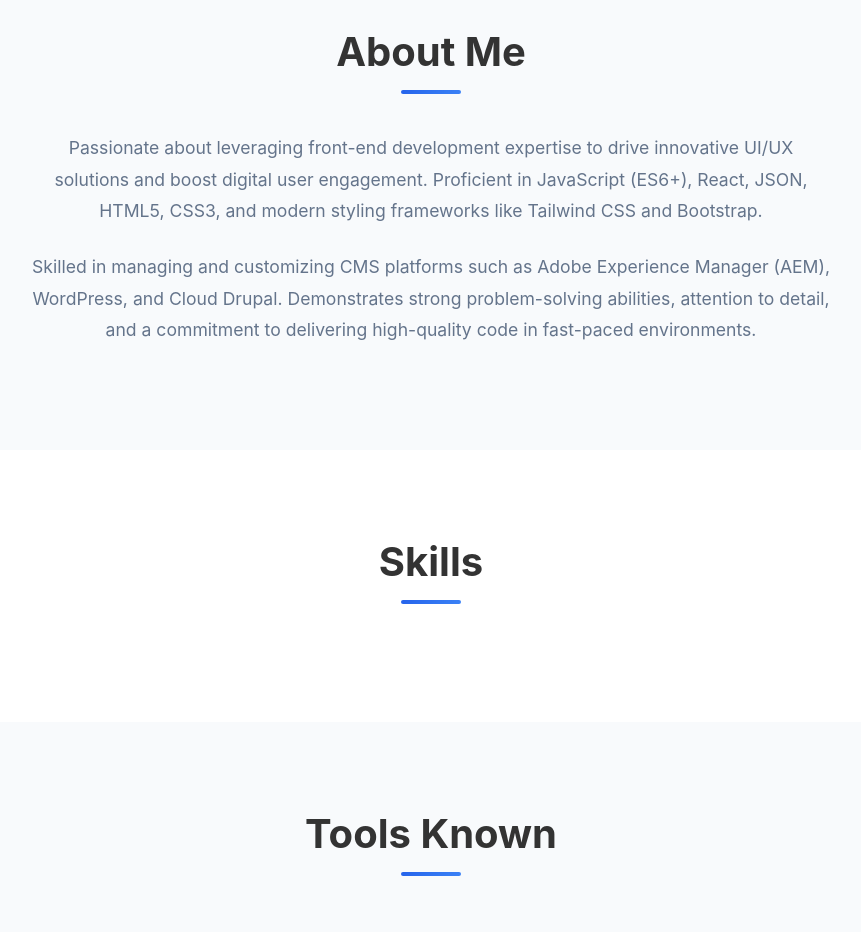
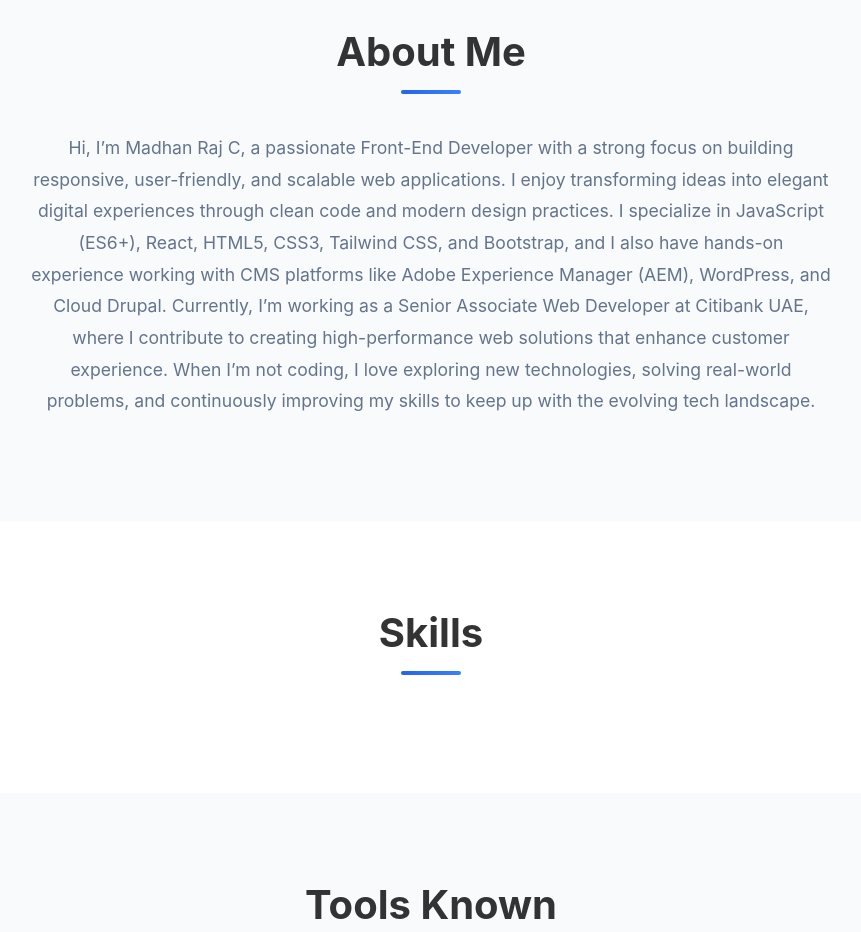
Before and after one commit to MadhanRajC/Portfolio, a plain HTML site: page index.html in a window 1280 px wide. Shown: the part 860-1792 px from the top of the page, without its empty margins (209-1070 px from the left). Drawn offline with Linux system fonts and the light colour scheme; a script that the page names is missing.

```diff
--- a/index.html
+++ b/index.html
@@ -77,11 +77,13 @@
                 <h2 class="section-title">About Me</h2>
                 <div class="about-content">
                     <p class="about-text">
-                        Passionate about leveraging front-end development expertise to drive innovative UI/UX solutions and boost digital user engagement. Proficient in JavaScript (ES6+), React, JSON, HTML5, CSS3, and modern styling frameworks like Tailwind CSS and Bootstrap.
-                    </p>
-                    <p class="about-text">
-                        Skilled in managing and customizing CMS platforms such as Adobe Experience Manager (AEM), WordPress, and Cloud Drupal. Demonstrates strong problem-solving abilities, attention to detail, and a commitment to delivering high-quality code in fast-paced environments.
-                    </p>
+                        Hi, I’m Madhan Raj C, a passionate Front-End Developer with a strong focus on building responsive, user-friendly, and scalable web applications. I enjoy transforming ideas into elegant digital experiences through clean code and modern design practices.
+
+I specialize in JavaScript (ES6+), React, HTML5, CSS3, Tailwind CSS, and Bootstrap, and I also have hands-on experience working with CMS platforms like Adobe Experience Manager (AEM), WordPress, and Cloud Drupal.
+
+Currently, I’m working as a Senior Associate Web Developer at Citibank UAE, where I contribute to creating high-performance web solutions that enhance customer experience.
+
+When I’m not coding, I love exploring new technologies, solving real-world problems, and continuously improving my skills to keep up with the evolving tech landscape.</p>
                 </div>
             </div>
         </section>
```
